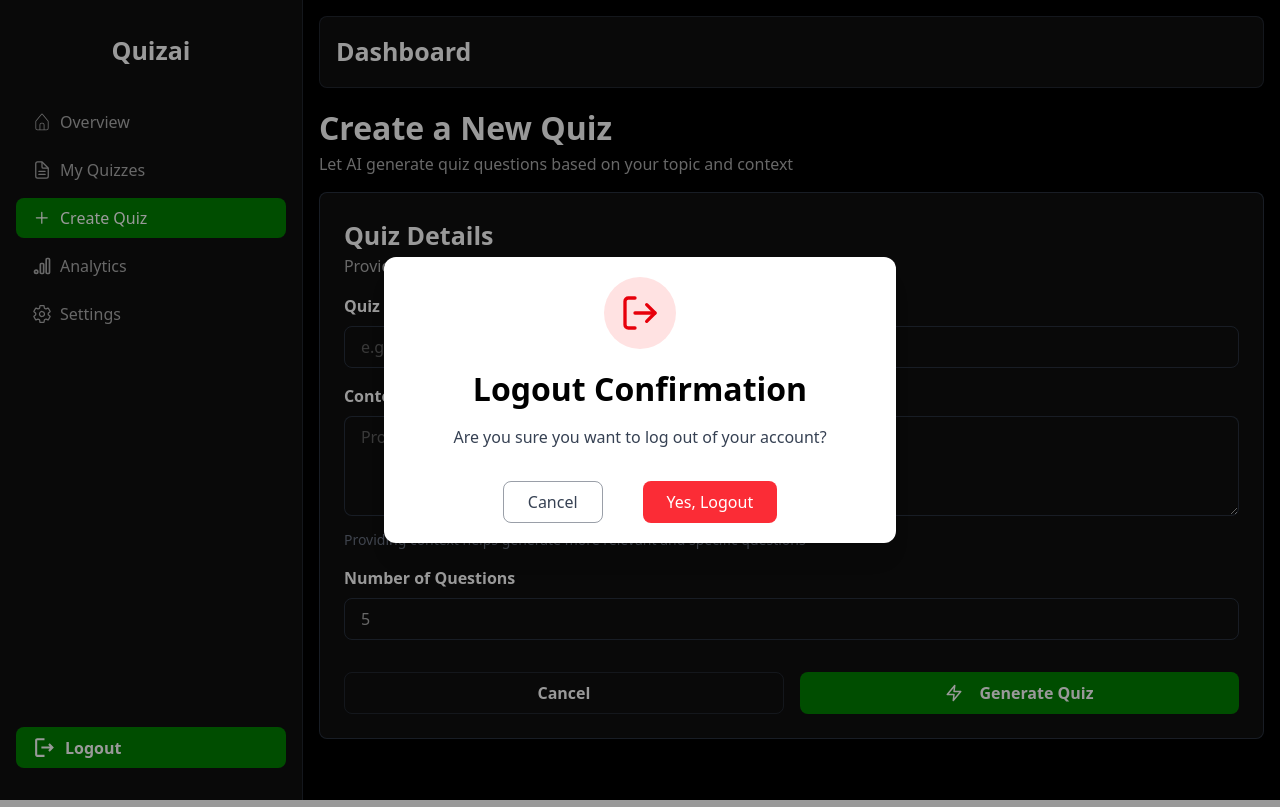
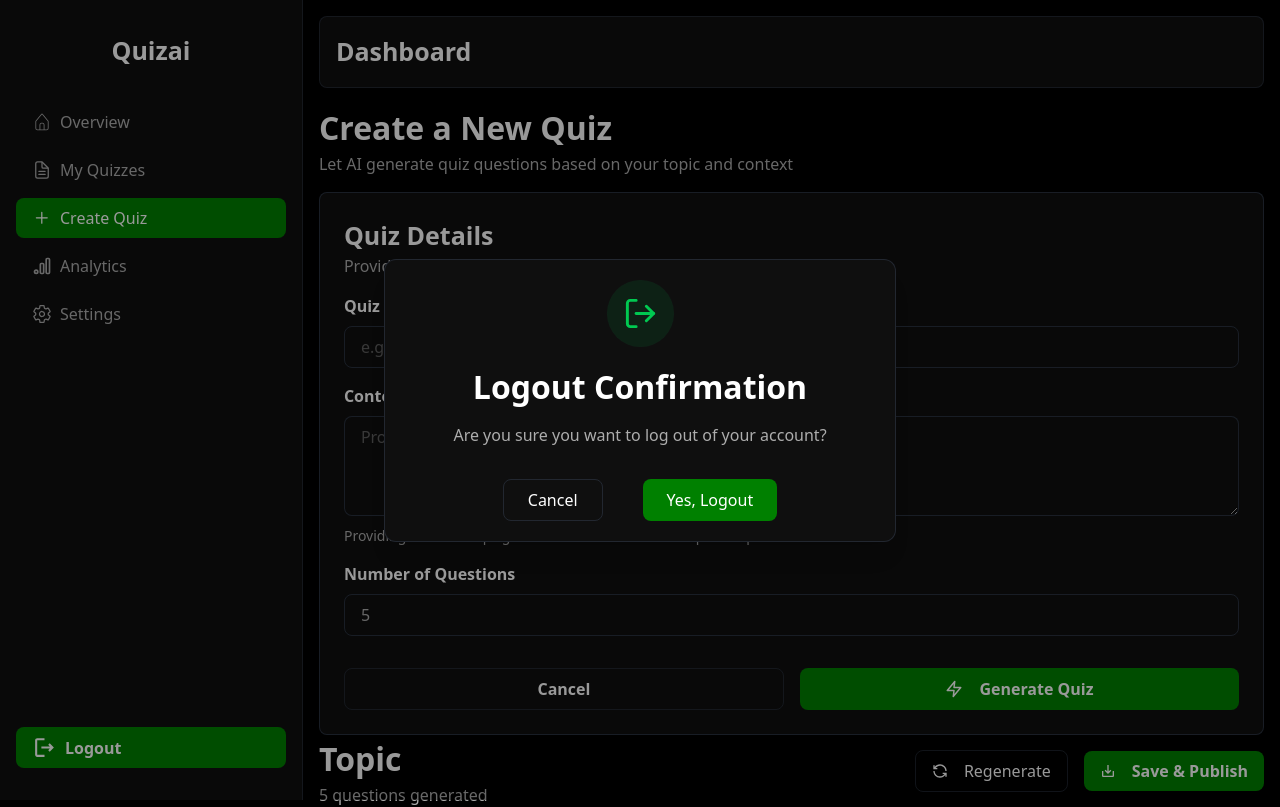
Before and after one commit to murad403/quiz-ai-dashboard, a Next.js app: page /create-quiz in a window 1280 px wide. Both pictures are taken after a click on the button "Logout". Built offline with nearby package versions, Linux system fonts and the light colour scheme.

Commit message:
add SaveAndPublishModal component; enhance CreateQuizForm with additional fields and action buttons

```diff
--- a/src/app/(app)/create-quiz/CreateQuizForm.tsx
+++ b/src/app/(app)/create-quiz/CreateQuizForm.tsx
@@ -4,6 +4,10 @@ import { zodResolver } from '@hookform/resolvers/zod';
 import z from 'zod';
 import { quizValidation } from '@/validation/validation';
 import Link from 'next/link';
+import { RiLoopLeftLine } from 'react-icons/ri';
+import { MdSaveAlt } from 'react-icons/md';
+import { Save } from 'lucide-react';
+import SaveAndPublishModal from '@/components/ui/SaveAndPublishModal';
 
 type TInputs = z.infer<typeof quizValidation>;
 
@@ -20,7 +24,9 @@ const CreateQuizForm = () => {
     };
 
     return (
-    <div className="flex items-center justify-center mt-4 bg-card p-6 border border-gray-700/70 rounded-lg">
+        <div>
+            <div className="flex items-center flex-col justify-center mt-4 bg-card p-6 border border-gray-700/70 rounded-lg">
+                {/* questions form */}
                 <div className="w-full gap-8">
                     <div>
                         <h1 className="font-semibold text-subheading text-white">Quiz Details</h1>
@@ -51,7 +57,7 @@ const CreateQuizForm = () => {
                                 placeholder="Providing context helps generate more relevant and specific questions"
                                 {...register("context")}
                             />
-            <p className="text-gray-500 text-sm mt-2">Providing context helps generate more relevant and specific questions</p>
+                            <p className="text-title text-sm mt-1">Providing context helps generate more relevant and specific questions</p>
                             {errors.context && <p className="text-red-500 text-sm mt-2">{errors.context.message}</p>}
                         </div>
 
@@ -80,11 +86,36 @@ const CreateQuizForm = () => {
                                 className="text-main font-semibold w-full text-center py-2 rounded-lg bg-header hover:bg-header/90 flex items-center justify-center gap-4"
                             >
                                 <svg xmlns="http://www.w3.org/2000/svg" width="18" height="18" viewBox="0 0 24 24" fill="none" stroke="currentColor" strokeWidth="2" strokeLinecap="round" strokeLinejoin="round">
-                <path d="M13 2L3 14h9l-1 8 10-12h-9l1-8z"/>
+                                    <path d="M13 2L3 14h9l-1 8 10-12h-9l1-8z" />
                                 </svg>
                                 Generate Quiz
                             </button>
                         </div>
+                    </div>
+                </div>
+
+            </div>
+
+
+            <div>
+                <div className='flex justify-between items-center'>
+                    <div>
+                        <h1 className='font-semibold text-main text-heading'>Topic</h1>
+                        <p className='text-paragraph text-title'>5 questions generated</p>
+                    </div>
+                    <div className='flex items-center gap-4'>
+                        <Link className='flex gap-4 px-4 py-2 items-center border border-gray-700/50 hover:bg-header/90 rounded-lg font-medium text-main' href={"/create-quiz"}>
+                            <RiLoopLeftLine />
+                            <span>Regenerate</span>
+                        </Link>
+                        <button onClick={() => {
+                            (document.getElementById('my_modal_2') as HTMLDialogElement).showModal()
+                        }} className="text-main font-semibold px-4 w-full text-center py-2 rounded-lg bg-header hover:bg-header/90 flex items-center justify-center gap-4">
+                            <MdSaveAlt />
+                            <span>Save & Publish</span>
+                        </button>
+                    </div>
+                    <SaveAndPublishModal />
                 </div>
             </div>
         </div>
--- a/src/app/(app)/create-quiz/page.tsx
+++ b/src/app/(app)/create-quiz/page.tsx
@@ -7,6 +7,7 @@ const page = () => {
     <div>
       <PageHeading title='Create a New Quiz' paragraph='Let AI generate quiz questions based on your topic and context'></PageHeading>
       <CreateQuizForm></CreateQuizForm>
+
     </div>
   )
 }
--- a/src/components/ui/LogoutModal.tsx
+++ b/src/components/ui/LogoutModal.tsx
@@ -7,18 +7,18 @@ const LogoutModal = () => {
     };
     return (
         <dialog id="my_modal_1" className="modal modal-bottom sm:modal-middle">
-            <div className="modal-box bg-main shadow-xl rounded-xl p-5">
+            <div className="modal-box bg-card border border-gray-700/50 shadow-xl rounded-xl p-5">
 
                 <div className="flex justify-center mb-4">
-                    <div className="p-4 bg-red-100 rounded-full">
-                        <FiLogOut size={40} className="text-red-600" />
+                    <div className="p-4 bg-green-500/10 rounded-full">
+                        <FiLogOut size={35} className="text-green-500" />
                     </div>
                 </div>
 
-                <h3 className="text-black text-heading font-semibold text-center mb-3">
+                <h3 className="text-main text-heading font-semibold text-center mb-3">
                     Logout Confirmation
                 </h3>
-                <p className="text-gray-700 text-center text-normal mb-8">
+                <p className="text-title text-center text-normal mb-8">
                     Are you sure you want to log out of your account?
                 </p>
 
@@ -26,13 +26,13 @@ const LogoutModal = () => {
                 <div className="modal-action flex justify-center gap-10">
 
                     <form method="dialog">
-                        <button className="border border-gray-700/50 py-2 px-6 rounded-lg text-gray-700 hover:bg-gray-100 transition font-medium">
+                        <button className="border border-gray-700/50 py-2 px-6 rounded-lg text-main transition font-medium">
                             Cancel
                         </button>
                     </form>
                     <button
                         onClick={handleLogout}
-                        className="bg-red-500 hover:bg-red-600 rounded-lg py-2 px-6 text-white font-medium transition"
+                        className="bg-header hover:bg-header/90 rounded-lg py-2 px-6 text-main font-medium transition"
                     >
                         Yes, Logout
                     </button>
--- /dev/null
+++ b/src/components/ui/SaveAndPublishModal.tsx
@@ -0,0 +1,60 @@
+"use client"
+import Link from 'next/link';
+import { useState } from 'react';
+import { FiLogOut } from 'react-icons/fi';
+import { IoCheckmark, IoCopyOutline } from 'react-icons/io5';
+
+const SaveAndPublishModal = () => {
+    const [copied, setCopied] = useState(false);
+    const quizLink = "https://v0-quiz-app-mvp-pink.vercel.app/quiz/demo-quiz-1767506097744";
+
+    const handleCopyLink = async () => {
+        try {
+            await navigator.clipboard.writeText(quizLink);
+            setCopied(true);
+            setTimeout(() => {
+                setCopied(false);
+            }, 2000);
+        } catch (err) {
+            console.error('Failed to copy:', err);
+        }
+    };
+
+    return (
+        <dialog id="my_modal_2" className="modal modal-bottom sm:modal-middle">
+            <div className="modal-box bg-card border border-gray-700/50 shadow-xl rounded-xl p-5">
+
+                <div className="flex items-center mb-1 gap-4">
+                    <IoCheckmark className='text-green-500' size={22} />
+                    <span className='text-main font-medium text-paragraph'>Quiz Published Successfully!</span>
+                </div>
+                <p className='text-title text-sm'>Share this link with your students to take the quiz</p>
+
+                <div className='flex justify-between items-center gap-2 mt-4'>
+                    <div className='border border-gray-700/50 rounded-lg'>
+                        <p className='text-main font-medium text-sm'>{quizLink}</p>
+                    </div>
+                    <button onClick={handleCopyLink} className='p-3 hover:bg-header/90 rounded-lg'>
+                        {copied ? <IoCheckmark className='text-green-500' /> : <IoCopyOutline />}
+                    </button>
+                </div>
+
+
+                <div className="modal-action flex justify-center gap-10">
+                    <form method="dialog">
+                        <button className="border border-gray-700/50 py-2 px-6 rounded-lg text-main transition font-medium capitalize">
+                            Create another
+                        </button>
+                    </form>
+                    <Link href={"/quizzes"}
+                        className="bg-header hover:bg-header/90 rounded-lg py-2 px-6 text-main font-medium transition capitalize"
+                    >
+                        View all quizzes
+                    </Link>
+                </div>
+            </div>
+        </dialog>
+    )
+}
+
+export default SaveAndPublishModal
```
Lines whose indentation alone changed are shown as unchanged.
